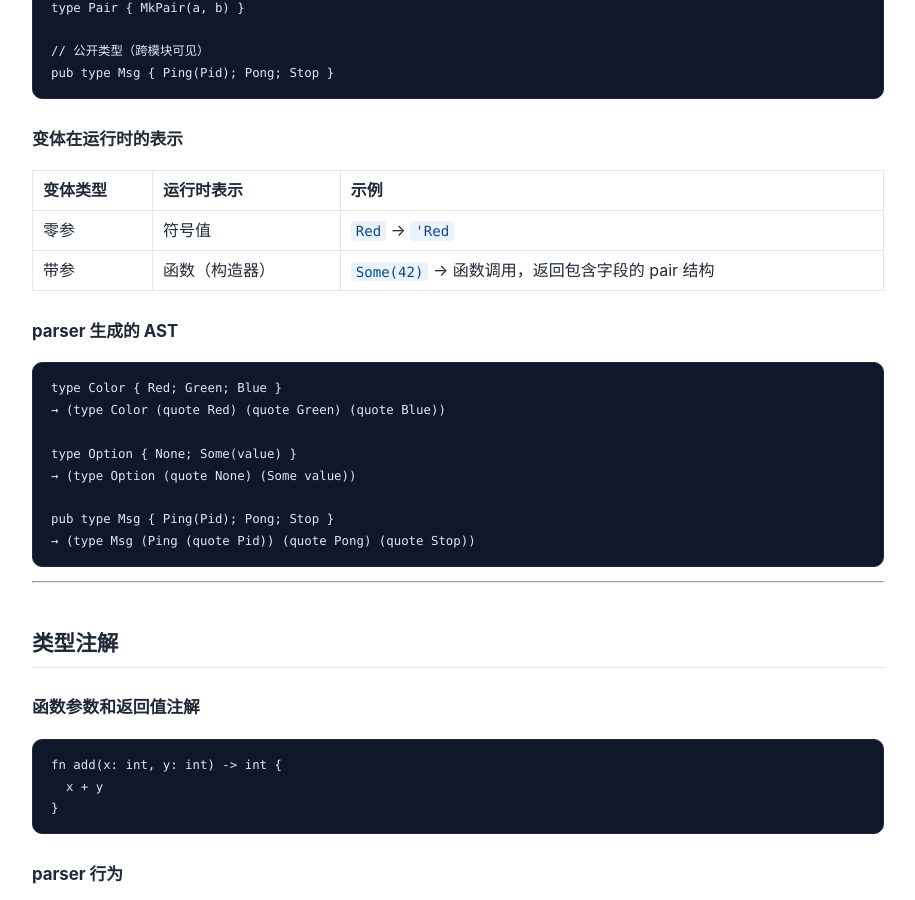
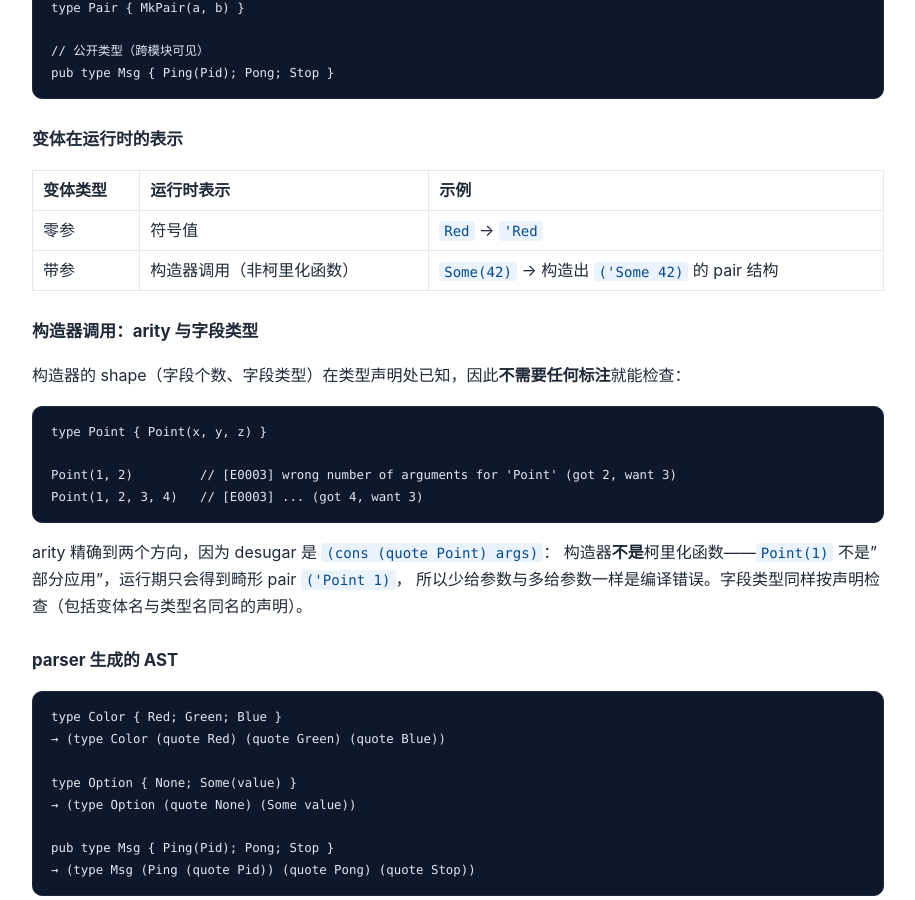
Before and after one commit to tiancaiamao/tinyactor, a Jekyll site: the page built from docs/ta-language-spec.md, in a window 1280 px wide and 900 px high, scrolled down 10567 px. Shown: the whole window, without its empty margins (182-1097 px from the left). Built offline with Jekyll 4.4.1, drawn with Linux system fonts in a browser that asks for light colours; our own code applies the rules of GitHub Pages for plain Markdown files.

Commit message:
fix(typecheck): 查 ADT 构造器 arity —— 同名变体遮蔽导致整条构造器检查被跳过 (#229)
根因有两层：type Point { Point(x, y, z) } 这类"变体名 == 类型名"的声明里，
(for-match-exhaustiveness 注册的) 类型名条目排在构造器条目之前，构造器路由用
assq 查绑定先撞到 typedecl，于是构造器类型检查整条被跳过，退化成 builtin cons
的宽松 pair 构造：arity 不查、字段类型也不查。Point(1, 2) 因此构造出一个
Point(a, b, c) 模式永远匹配不上的值，match 静默返回 nil，错误在离根因很远的地方才现形。

修复落在 typecheck 层（编译期，不加 VM 指令）：
- ctor_binding：按 'ctor tag 找构造器，跳过同名 typedecl 条目；
- ctor_arity_check：字段数（构造器 scheme 的 arrow 数）与实参个数不等则记 E0003
  （与 builtin arity 同一通道，仍继续推断以求一次报多个），相等则直接用这份
  scheme infer_apply —— 不再二次 assq（否则又把变体名列表当类型 unify）。

副作用都是更对：
- 同名构造器现在也做字段类型检查；
- 构造器不再充当柯里化函数：Point(1) 不再是"部分应用"。desugar 是
  (cons (quote Point) args)，部分应用运行期只会得到畸形 pair，因此它本就是静默错编译路径。

验证：
- ./tinyactor run <#229 复现> → [E0003] wrong number of arguments for 'Point' (got 2, want 3)
- 新负例 test/compiler/ctor-arity-errors.ta（少参/多参/零参带参三方向 + // expect 钉消息）
- make bootstrap 两遍 byte-identical；make -j8 test 全绿；make backend-gate 绿；
  PATH=/opt/homebrew/opt/llvm@18/bin:$PATH make fmt-check 绿
- 同步两个 fixture（新行为更对，逐条确认）：
  test/basic/adt-multi-ctor.ta 用变量传 payload，避免字面量被读成 Add(1)；
  test/compiler/variant-field-annot-type-errors.ta(#208) 改按 6 参调用，
  让 E0001 <?type> 路径仍被覆盖（arity 先于字段 unify）。
- docs/ta-language-spec.md：ADT 节新增「构造器调用：arity 与字段类型」

Signed-off-by: genius <genius@tinyactor.dev>
Signed-off-by: tiancaiamao <tiancaiamao@gmail.com>

````diff
--- a/docs/ta-language-spec.md
+++ b/docs/ta-language-spec.md
@@ -424,7 +424,23 @@ pub type Msg { Ping(Pid); Pong; Stop }
 | 变体类型 | 运行时表示 | 示例 |
 |---------|-----------|------|
 | 零参 | 符号值 | `Red` → `'Red` |
-| 带参 | 函数（构造器） | `Some(42)` → 函数调用，返回包含字段的 pair 结构 |
+| 带参 | 构造器调用（非柯里化函数） | `Some(42)` → 构造出 `('Some 42)` 的 pair 结构 |
+
+### 构造器调用：arity 与字段类型
+
+构造器的 shape（字段个数、字段类型）在类型声明处已知，因此**不需要任何标注**就能检查：
+
+```ta
+type Point { Point(x, y, z) }
+
+Point(1, 2)         // [E0003] wrong number of arguments for 'Point' (got 2, want 3)
+Point(1, 2, 3, 4)   // [E0003] ... (got 4, want 3)
+```
+
+arity 精确到两个方向，因为 desugar 是 `(cons (quote Point) args)`：
+构造器**不是**柯里化函数——`Point(1)` 不是"部分应用"，运行期只会得到畸形 pair `('Point 1)`，
+所以少给参数与多给参数一样是编译错误。字段类型同样按声明检查（包括变体名与类型名同名的声明）。
+
 
 ### parser 生成的 AST
 
````
Also changed, not shown: 5 other files.
